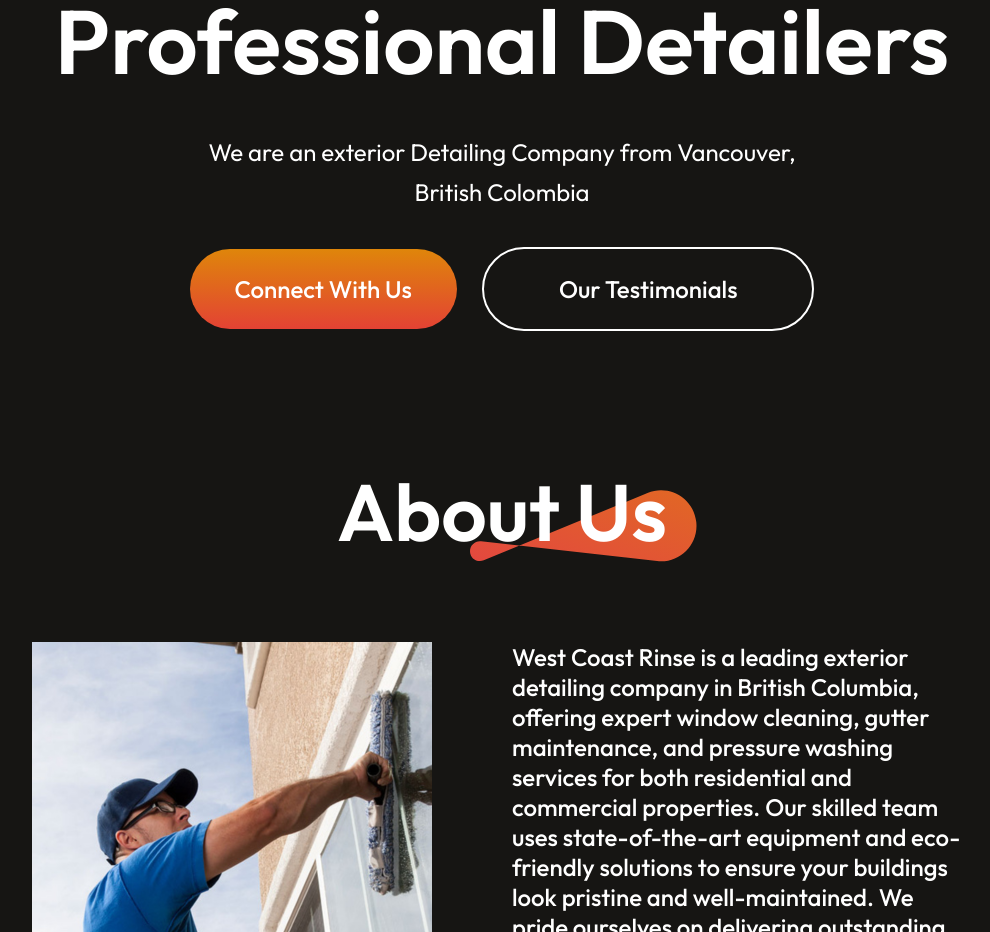
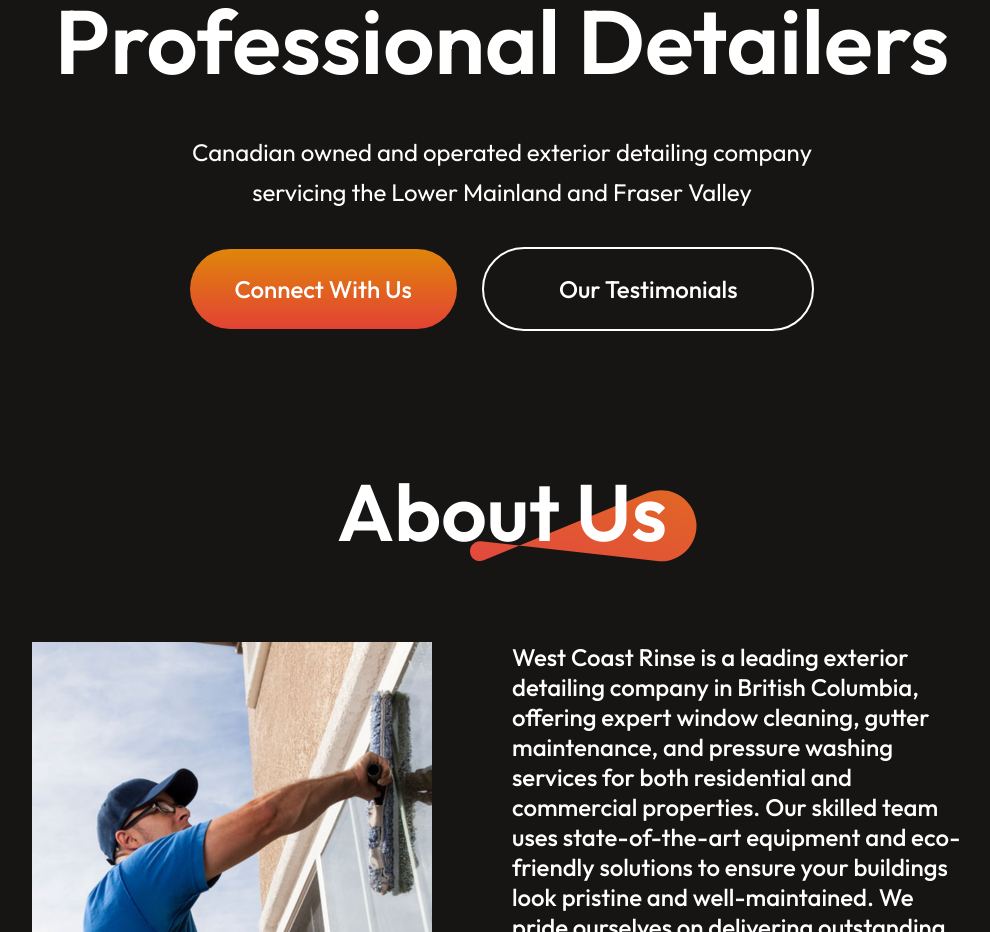
Before and after one commit to Sal240240/portfolio-react, a React (Vite) app: page / in a window 1280 px wide. Shown: the part 900-1832 px from the top of the page, without its empty margins (138-1128 px from the left). Built offline with nearby package versions, Linux system fonts and the light colour scheme.

Commit message:
Update Hero.jsx

```diff
--- a/src/Components/Hero/Hero.jsx
+++ b/src/Components/Hero/Hero.jsx
@@ -8,7 +8,7 @@
         <div id='home' className= 'hero'>
           <img src={profile_img} alt="" />
            <h1><span>West Coast Rinse</span>, Professional Detailers</h1>
-           <p>We are an exterior Detailing Company from Vancouver, British Colombia</p>
+           <p>Canadian owned and operated exterior detailing company servicing the Lower Mainland and Fraser Valley </p>
            <div className="hero-action">
             <div className="hero-connect"><AnchorLink className='anchor-link' offset={50} href='#contact'>Connect With Us</AnchorLink></div>
             <div className="hero-resume"><AnchorLink className='anchor-link' offset={50} href='#testimonials'>Our Testimonials</AnchorLink></div>
```
